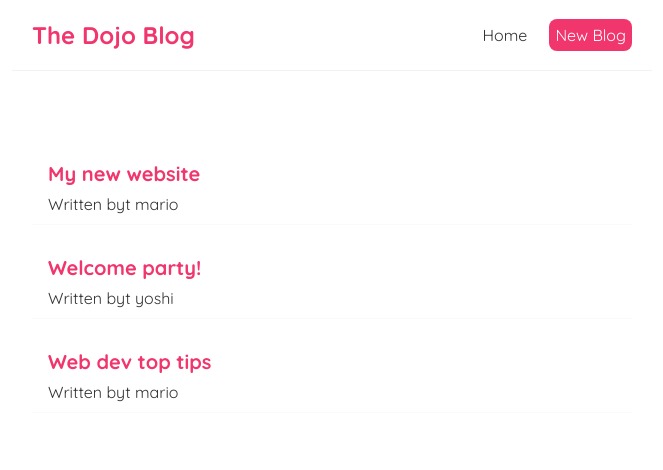
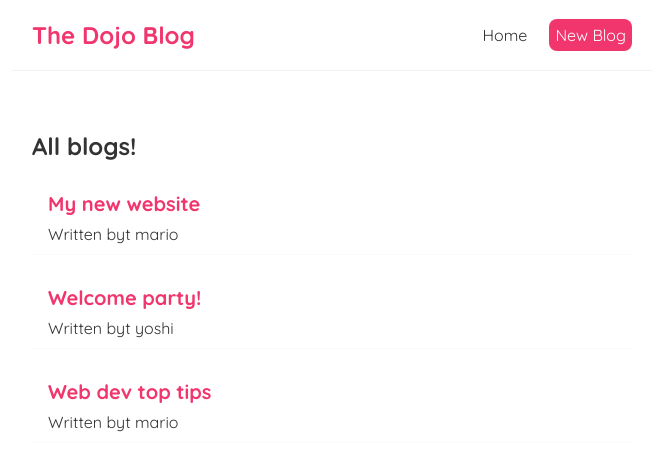
Before and after one commit to muhammadsalam/react-work, a React (Create React App) app: page / in a window 1280 px wide. Shown: the top 470 px of the page, without its empty margins (308-971 px from the left). Built offline with nearby package versions, Linux system fonts and the light colour scheme.

Commit message:
#11 Props

```diff
--- /dev/null
+++ b/src/BlogList.js
@@ -0,0 +1,26 @@
+export default function BlogList ({blogs, title}) {
+    return (
+        <div className="blog-list">
+            <h2>{ title }</h2>
+            {blogs.map(blog => (
+                <div className="blog-preview" key={blog.id}>
+                    <h2>{ blog.title }</h2>
+                    <p>Written byt { blog.author }</p>
+                </div>
+            ))}
+        </div>
+    );
+};
+
+// props - возвращает объект со всеми атрибутами где вызывается элемент
+
+// например <BlogList value='sad' imgSrc='wadawd' />
+// props = {
+//     value: 'sad',
+//     imgSrc: 'wadawd'
+// }
+
+// props не фиксированное название, так просто по стандарту используют
+
+// объект также можно деструктуризировать:
+// function BlogList ({href, src}) {}
--- a/src/components/Home.js
+++ b/src/components/Home.js
@@ -1,4 +1,5 @@
 import { useState } from 'react';
+import BlogList from '../BlogList';
 
 function Home() {
     const [blogs, setBlogs] = useState([
@@ -9,12 +10,7 @@
 
     return (
         <div className="home">
-            {blogs.map(blog => (
-                <div className="blog-preview" key={blog.id}>
-                    <h2>{ blog.title }</h2>
-                    <p>Written byt { blog.author }</p>
-                </div>
-            ))}
+            <BlogList blogs={blogs} title="All blogs!" />
         </div>
     );
 }
```
